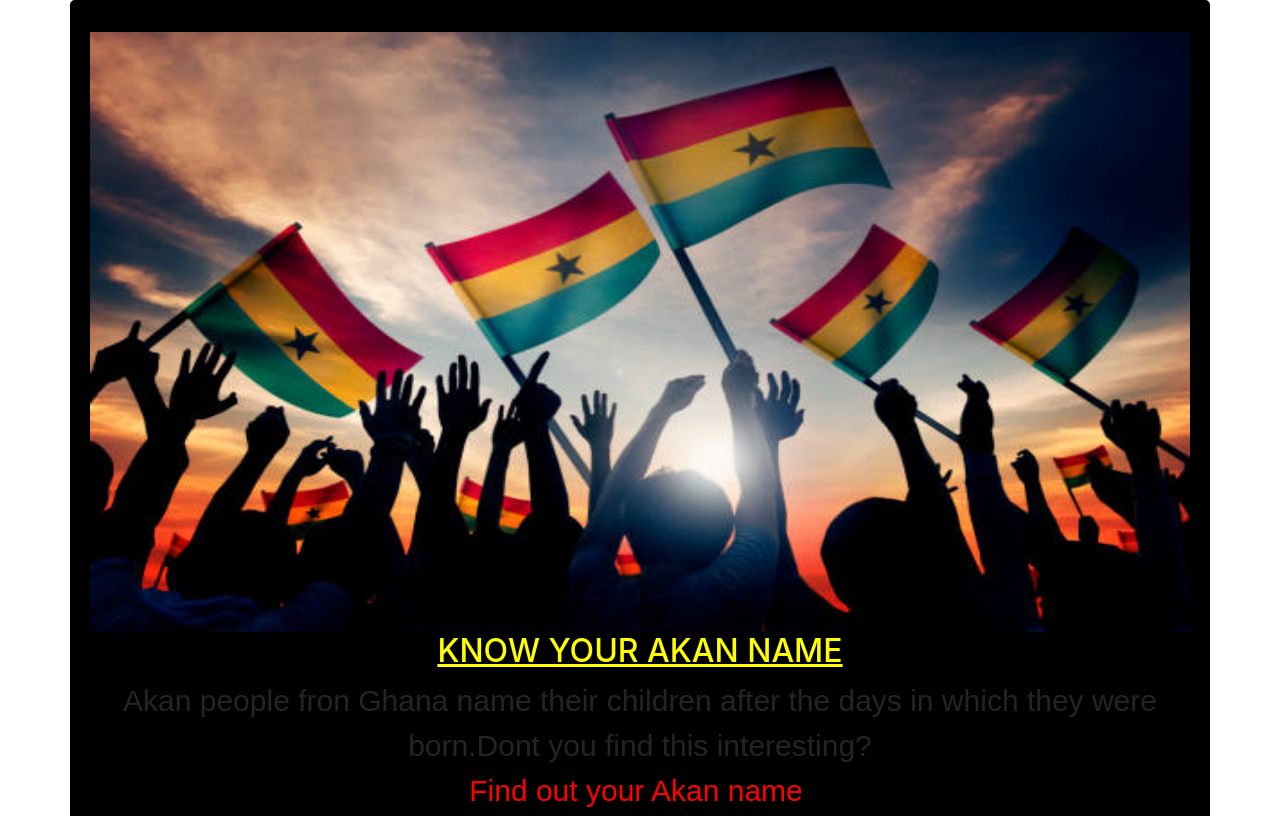
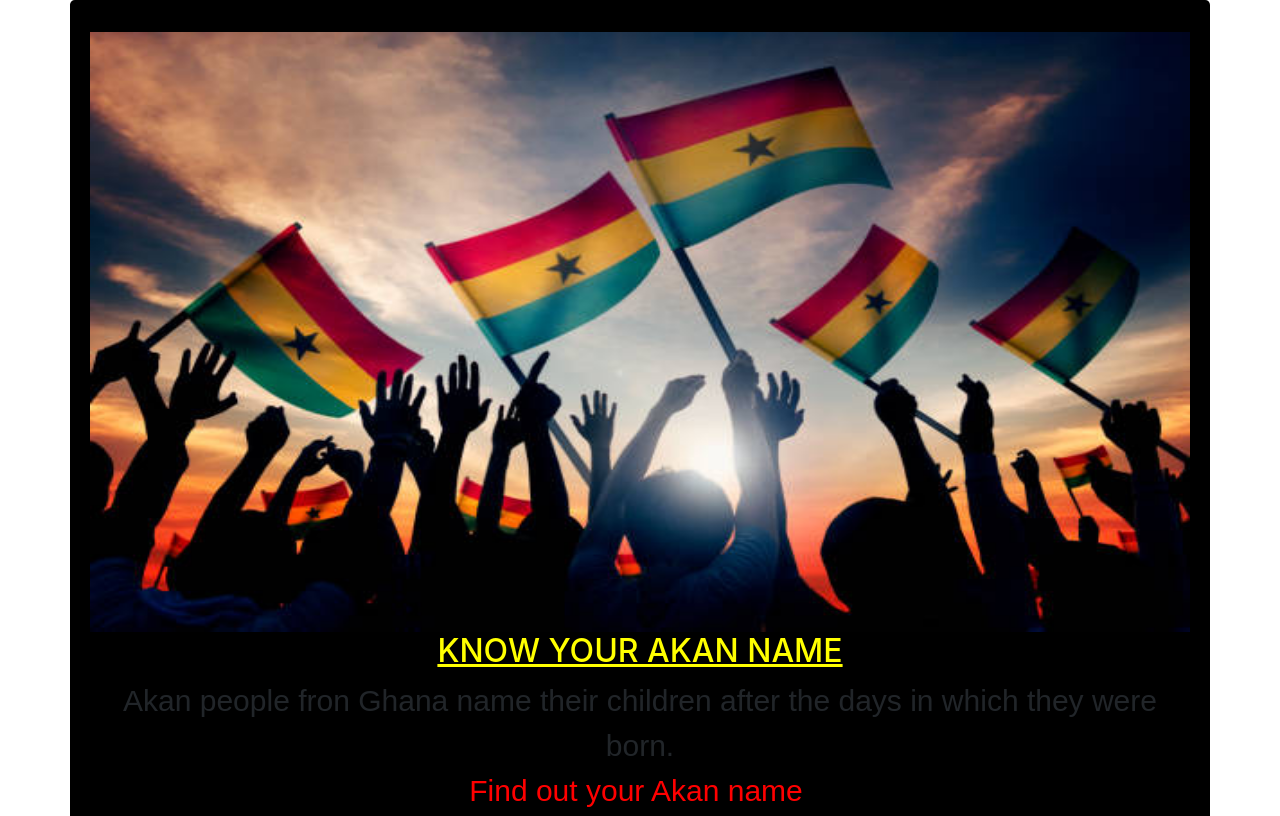
Before and after one commit to DanielAmbani00/akan-names, a plain HTML site: page index.html in a window 1280 px wide. Shown: the top 816 px of the page. Drawn offline with nearby package versions, Linux system fonts and the light colour scheme.

Commit message:
final edits

```diff
--- a/index.html
+++ b/index.html
@@ -16,7 +16,7 @@
       <h2><u>KNOW YOUR AKAN NAME</u></h2>
 
         Akan people fron Ghana name their children after the days in which they
-        were born.Dont you find this interesting?
+        were born.
     <p id="parent">
        <span id="akan_name_revealer">Find out your Akan name </span>
       </p>
```
